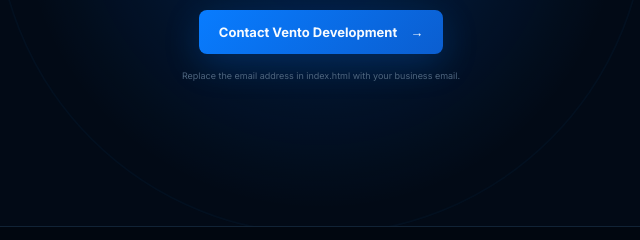
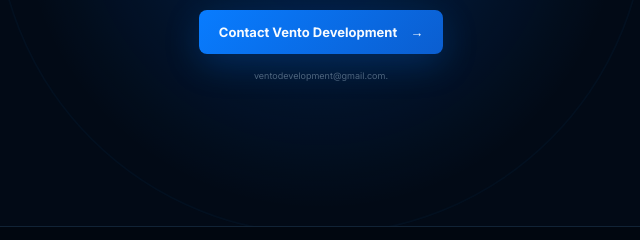
Before and after one commit to DeveloperStudios700/Vento-Development, a plain HTML site: page index.html in a window 1280 px wide. Shown: the part 4773-5013 px from the top of the page, 319-959 px from the left. Drawn offline with Linux system fonts and the light colour scheme.

Commit message:
added email

```diff
--- a/index.html
+++ b/index.html
@@ -205,7 +205,7 @@
         <h2>Have an idea?<br><em>Let's build it.</em></h2>
         <p>Tell us what you want created and let Vento Development turn the concept into something real.</p>
         <a href="mailto:your-email@example.com?subject=Vento Development Project Enquiry" class="btn btn-primary">Contact Vento Development <span>→</span></a>
-        <small>Replace the email address in index.html with your business email.</small>
+        <small>ventodevelopment@gmail.com.</small>
       </div>
     </section>
   </main>
```
